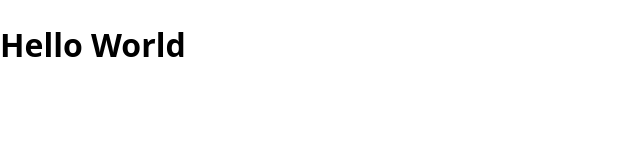
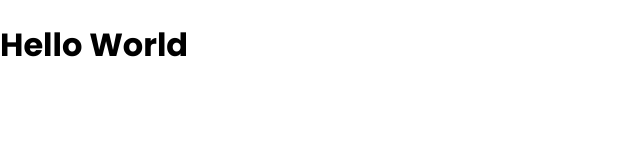
Before and after one commit to valindio/classic-motorcycles-react, a React (Vite) app: page / in a window 1280 px wide. Shown: the top 160 px of the page, without its empty margins (0-640 px from the left). Built offline with nearby package versions, Linux system fonts and the light colour scheme.

Commit message:
gunakan font poppins untuk isi body website

```diff
--- a/src/index.css
+++ b/src/index.css
@@ -20,10 +20,14 @@
   --max-width: 1200px;
 
   /* Fonts */
-  --main-font: "Poppins", sans-serif;
+  --body-font: "Poppins", sans-serif;
   --header-font: "Oswald", sans-serif;
 }
 
 html {
   scroll-behavior: smooth;
 }
+
+body {
+  font-family: var(--body-font);
+}
```
